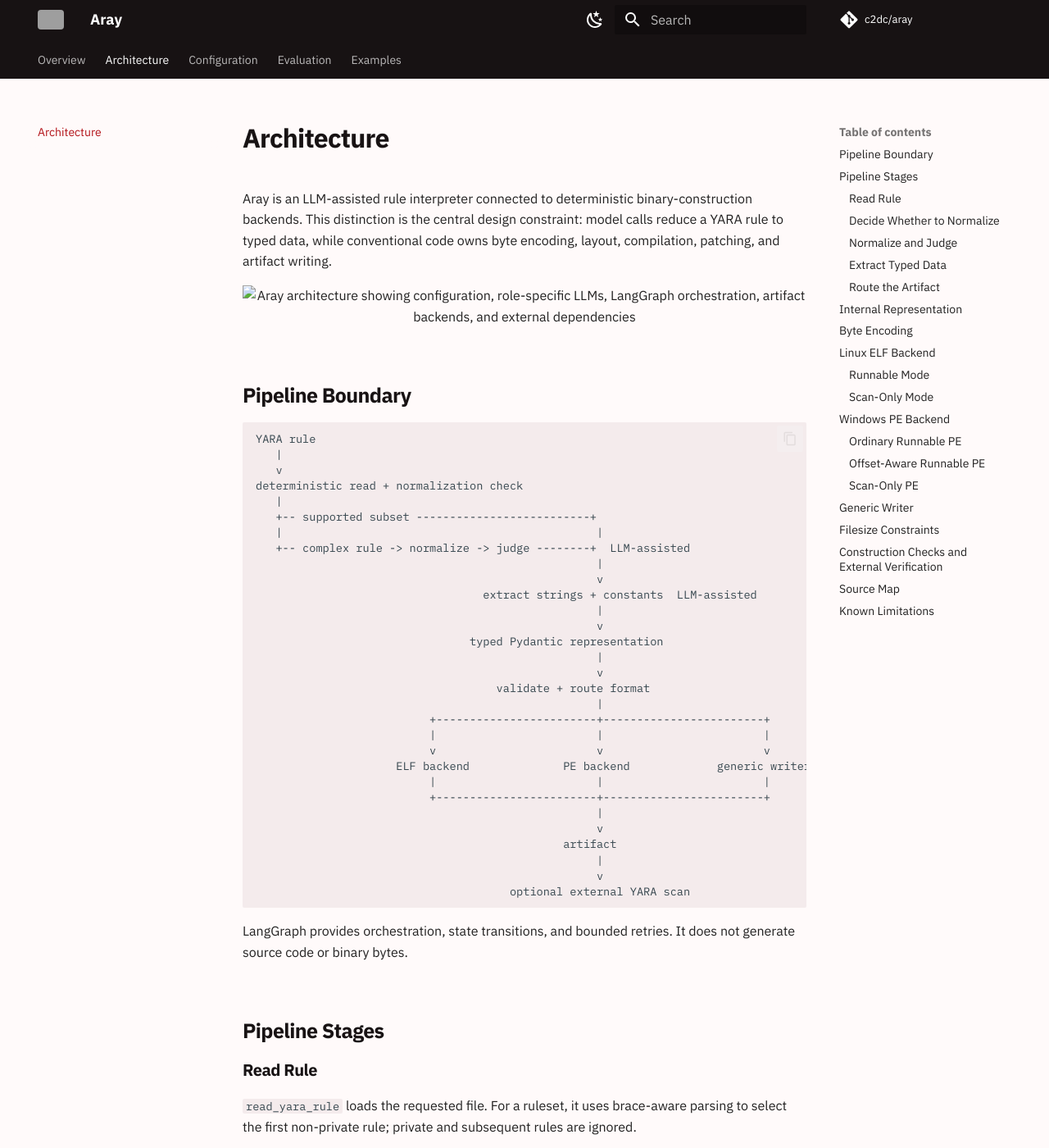
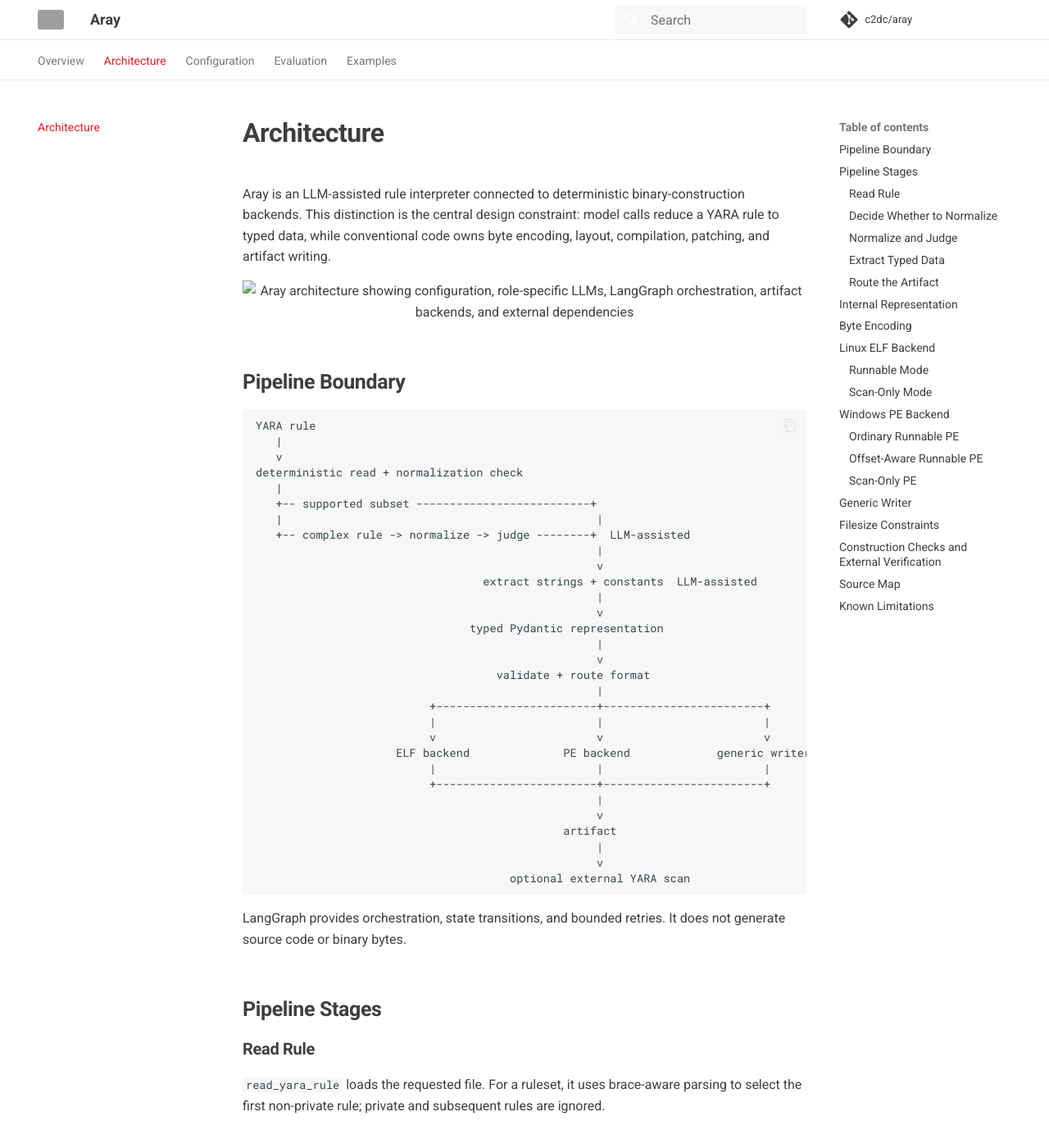
Before and after one commit to c2dc/aray, an MkDocs documentation site: the page built from docs/architecture.md, in a window 1280 px wide and 1400 px high. Shown: the whole window at 82% size. Built offline with MkDocs 1.6.1 and Material for MkDocs 9.7.7, drawn with Linux system fonts in a browser that asks for light colours; comment, search, counter and statistics services are not loaded; grey boxes are pictures that could not be loaded.

Commit message:
Refine documentation theme

```diff
--- a/docs/stylesheets/extra.css
+++ b/docs/stylesheets/extra.css
@@ -1,48 +1,66 @@
 :root {
-  --aray-red: #d71920;
-  --aray-red-dark: #9e1117;
-  --aray-ink: #181314;
-  --aray-muted: #665b5d;
-  --aray-paper: #fffafa;
-  --aray-line: rgba(154, 17, 23, 0.18);
+  --aray-red: #ea1d2c;
+  --aray-red-dark: #c2121f;
+  --aray-ink: #3e3e3e;
+  --aray-muted: #717171;
+  --aray-paper: #ffffff;
+  --aray-surface: #f7f7f7;
+  --aray-line: #e8e8e8;
 }
 
-[data-md-color-scheme="aray-light"] {
-  --md-primary-fg-color: #171213;
-  --md-primary-fg-color--light: #392f31;
-  --md-primary-fg-color--dark: #090707;
+[data-md-color-scheme="default"] {
+  --md-primary-fg-color: var(--aray-red);
+  --md-primary-fg-color--light: #f04b57;
+  --md-primary-fg-color--dark: var(--aray-red-dark);
   --md-accent-fg-color: var(--aray-red);
   --md-default-bg-color: var(--aray-paper);
   --md-default-fg-color: var(--aray-ink);
-  --md-typeset-a-color: #b31319;
-  --md-code-bg-color: #f4ebec;
+  --md-typeset-a-color: var(--aray-red);
+  --md-code-bg-color: var(--aray-surface);
 }
 
-[data-md-color-scheme="aray-dark"] {
-  --md-primary-fg-color: #120e0f;
-  --md-primary-fg-color--light: #392f31;
-  --md-primary-fg-color--dark: #080606;
-  --md-accent-fg-color: #ff4d53;
-  --md-default-bg-color: #171213;
-  --md-default-fg-color: #f6eeee;
-  --md-typeset-a-color: #ff696e;
-  --md-code-bg-color: #241c1e;
-  --aray-muted: #bcaeb0;
-  --aray-line: rgba(255, 105, 110, 0.24);
+.md-header {
+  background: var(--aray-paper);
+  border-bottom: 1px solid var(--aray-line);
+  box-shadow: none;
+  color: var(--aray-ink);
 }
 
-.md-header,
 .md-tabs {
-  background: var(--md-primary-fg-color);
+  background: var(--aray-paper);
+  border-bottom: 1px solid var(--aray-line);
+  color: var(--aray-ink);
+}
+
+.md-header__button,
+.md-header__title,
+.md-tabs__link {
+  color: var(--aray-ink);
+}
+
+.md-header__button:hover,
+.md-tabs__link:hover,
+.md-tabs__item--active .md-tabs__link {
+  color: var(--aray-red);
+}
+
+.md-search__form {
+  background-color: var(--aray-surface);
+}
+
+.md-search__input,
+.md-search__input::placeholder,
+.md-search__icon {
+  color: var(--aray-muted);
 }
 
 .md-header__button.md-logo img,
 .md-header__button.md-logo svg {
-  border-radius: 0.2rem;
+  border-radius: 0.15rem;
 }
 
 .md-main__inner {
-  margin-top: 1.6rem;
+  margin-top: 1.2rem;
 }
 
 .md-typeset h1,
@@ -50,50 +68,37 @@
 .md-typeset h3 {
   color: var(--md-default-fg-color);
   font-weight: 700;
-  letter-spacing: -0.025em;
+  letter-spacing: -0.015em;
 }
 
 .md-typeset h2 {
-  margin-top: 2.6em;
+  margin-top: 2.2em;
 }
 
 .aray-hero {
   align-items: center;
   display: grid;
-  gap: clamp(2rem, 6vw, 5rem);
-  grid-template-columns: minmax(0, 1.35fr) minmax(15rem, 0.65fr);
-  min-height: 31rem;
-  padding: 2rem 0 3.5rem;
-  position: relative;
-}
-
-.aray-hero::before {
-  background: radial-gradient(circle, rgba(215, 25, 32, 0.19), transparent 68%);
-  content: "";
-  height: 28rem;
-  pointer-events: none;
-  position: absolute;
-  right: -5rem;
-  top: 0;
-  width: 28rem;
-  z-index: -1;
+  gap: clamp(2rem, 5vw, 4rem);
+  grid-template-columns: minmax(0, 1fr) 200px;
+  min-height: 24rem;
+  padding: 2.5rem 0 3rem;
 }
 
 .aray-kicker {
   color: var(--aray-red);
-  font-family: "IBM Plex Mono", monospace;
+  font-family: "Roboto Mono", monospace;
   font-size: 0.72rem;
   font-weight: 600;
-  letter-spacing: 0.12em;
-  margin-bottom: 1.25rem;
+  letter-spacing: 0.1em;
+  margin-bottom: 1rem;
   text-transform: uppercase;
 }
 
 .md-typeset .aray-hero h1 {
-  font-size: clamp(2.3rem, 6vw, 4.35rem);
-  line-height: 0.98;
+  font-size: clamp(2.2rem, 5vw, 3.4rem);
+  line-height: 1.08;
   margin: 0;
-  max-width: 15ch;
+  max-width: 17ch;
 }
 
 .aray-lead {
@@ -111,7 +116,7 @@
 }
 
 .md-typeset .md-button {
-  border-radius: 0.15rem;
+  border-radius: 0.25rem;
 }
 
 .md-typeset .md-button--primary {
@@ -124,14 +129,20 @@
   border-color: var(--aray-red-dark);
 }
 
+.aray-hero__visual {
+  justify-self: center;
+  max-width: 200px;
+}
+
 .aray-hero__visual img {
-  filter: drop-shadow(0 1.4rem 2.2rem rgba(116, 12, 17, 0.25));
+  display: block;
   width: 100%;
 }
 
 .aray-metrics {
-  border-bottom: 1px solid var(--aray-line);
-  border-top: 1px solid var(--aray-line);
+  background: var(--aray-paper);
+  border: 1px solid var(--aray-line);
+  border-radius: 0.35rem;
   display: grid;
   grid-template-columns: repeat(4, 1fr);
   margin: 0 0 4rem;
@@ -152,7 +163,7 @@
 .aray-metric strong {
   color: var(--md-default-fg-color);
   display: block;
-  font-family: "IBM Plex Mono", monospace;
+  font-family: "Roboto Mono", monospace;
   font-size: 1.7rem;
   line-height: 1.25;
   margin-bottom: 0.35rem;
@@ -166,9 +177,10 @@
 }
 
 .aray-boundary > div {
-  background: linear-gradient(145deg, rgba(215, 25, 32, 0.08), transparent 75%);
+  background: var(--aray-paper);
   border: 1px solid var(--aray-line);
-  border-top: 0.2rem solid var(--aray-red);
+  border-radius: 0.35rem;
+  border-top: 0.18rem solid var(--aray-red);
   padding: 1.25rem;
 }
 
@@ -181,24 +193,24 @@
 }
 
 .md-typeset table:not([class]) th {
-  background-color: rgba(215, 25, 32, 0.08);
+  background-color: var(--aray-surface);
 }
 
 @media screen and (max-width: 48rem) {
   .aray-hero {
     grid-template-columns: 1fr;
     min-height: auto;
-    padding-top: 1rem;
+    padding: 1.5rem 0 2.5rem;
   }
 
   .aray-hero__visual {
     margin: 0 auto;
-    max-width: 16rem;
+    max-width: 140px;
     order: -1;
   }
 
   .md-typeset .aray-hero h1 {
-    font-size: clamp(2.2rem, 13vw, 3.5rem);
+    font-size: clamp(2.1rem, 11vw, 3rem);
   }
 
   .aray-metrics {
--- a/mkdocs.yml
+++ b/mkdocs.yml
@@ -14,19 +14,12 @@
   logo: aray-logo.png
   favicon: aray-logo.png
   font:
-    text: IBM Plex Sans
-    code: IBM Plex Mono
+    text: Roboto
+    code: Roboto Mono
   palette:
-    - media: "(prefers-color-scheme: light)"
-      scheme: aray-light
-      toggle:
-        icon: material/weather-night
-        name: Switch to dark mode
-    - media: "(prefers-color-scheme: dark)"
-      scheme: aray-dark
-      toggle:
-        icon: material/weather-sunny
-        name: Switch to light mode
+    scheme: default
+    primary: custom
+    accent: custom
   features:
     - content.code.copy
     - navigation.footer
```
Also changed, not shown: CHANGELOG.md (+1 -1 lines).
